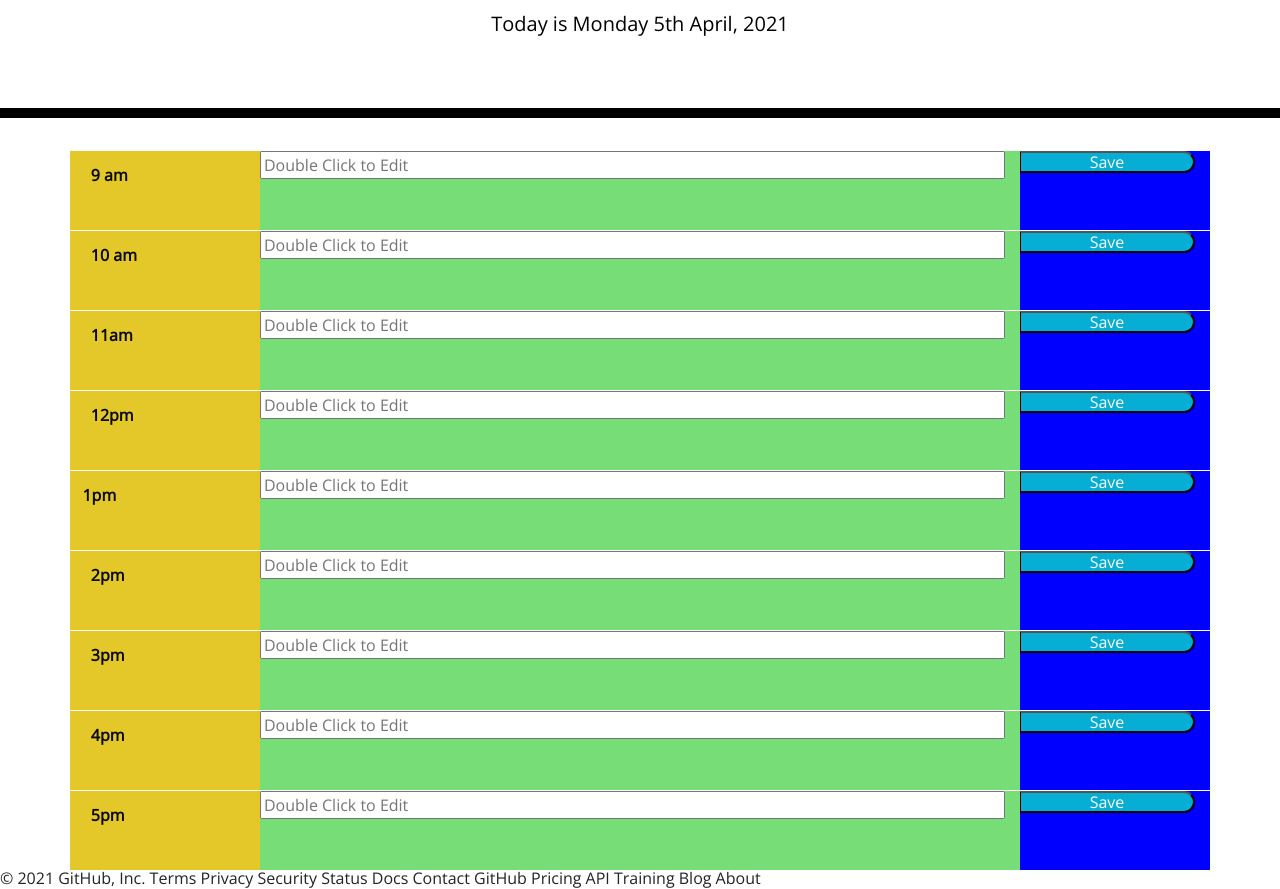
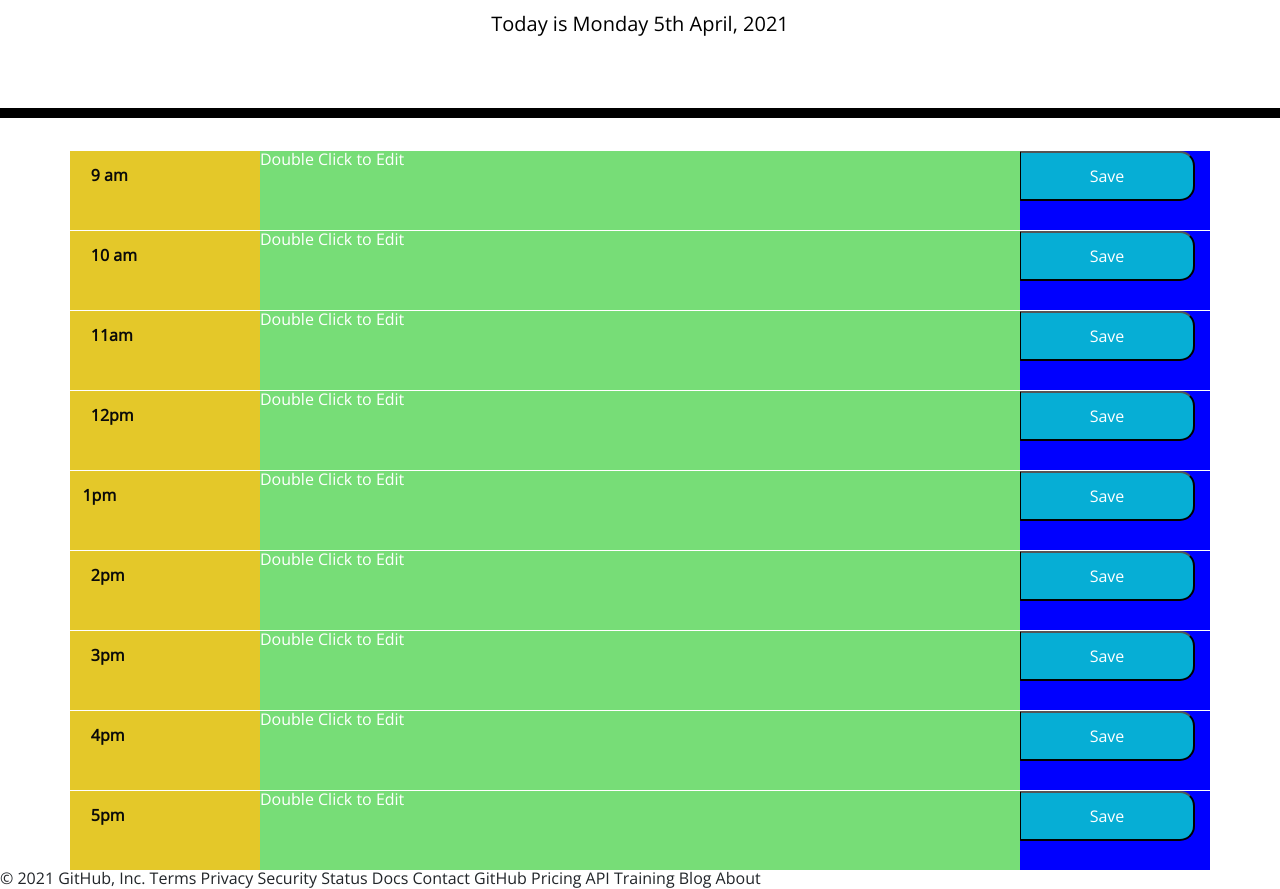
Before and after one commit to Cerberus0013/daily-planner2, a plain HTML site: page index.html in a window 1280 px wide. Shown: the part 182-1071 px from the top of the page. Drawn offline with nearby package versions, Linux system fonts and the light colour scheme.

Commit message:
editable is working

```diff
--- a/index.html
+++ b/index.html
@@ -33,8 +33,8 @@
     <div class="col-2 list-group time">
      9 am
     </div>
-    <div Id="9" class="col-8 list-group editable timeBlock">
-     <input type="text" class="description" placeholder= "Double Click to Edit" />
+    <div Id="9" class="col-8 list-group editable ">
+    <p>Double Click to Edit</p>
      </div>
     <div class="col-2 list-group saveable">
       <button class= "saveBtn">Save</button>
@@ -45,8 +45,8 @@
     <div class="col-2 list-group time">
      10 am
     </div>
-    <div id="10"class="col-8 list-group editable timeBlock">
-      <input type="text" class="description" placeholder= "Double Click to Edit" />
+    <div id="10"class="col-8 list-group editable ">
+       <p>Double Click to Edit</p>
     </div>
     <div class="col-2 list-group saveable">
        <button class= "saveBtn">Save</button>
@@ -57,8 +57,8 @@
     <div class="col-2 list-group time">
      11am
     </div>
-    <div id="11" class="col-8 list-group editable timeBlock">
-      <input type="text" class="description" placeholder= "Double Click to Edit" />
+    <div id="11" class="col-8 list-group editable ">
+       <p>Double Click to Edit</p>
     </div>
     <div class="col-2 list-group saveable">
        <button class= "saveBtn">Save</button>
@@ -68,8 +68,8 @@
     <div class="col-2 list-group time">
      12pm
     </div>
-    <div id="12"  class="col-8 list-group editable timeBlock">
-     <input type="text" class="description" placeholder= "Double Click to Edit" />
+    <div id="12"  class="col-8 list-group editable ">
+      <p>Double Click to Edit</p>
     </div>
     <div class="col-2 list-group saveable">
   <button class= "saveBtn">Save</button>
@@ -79,8 +79,8 @@
     <div class="col-2 list-group time">
    1pm
     </div>
-    <div id="13"  class="col-8 list-group editable  timeBlock">
-     <input type="text" class="description" placeholder= "Double Click to Edit" />
+    <div id="13"  class="col-8 list-group editable  ">
+      <p>Double Click to Edit</p>
     </div>
     <div class="col-2 list-group saveable">
      <button class= "saveBtn">Save</button>
@@ -90,8 +90,8 @@
     <div class="col-2 list-group time">
      2pm
     </div>
-    <div id="14" class="col-8 list-group editable timeBlock">
-   <input type="text" class="description" placeholder= "Double Click to Edit" />
+    <div id="14" class="col-8 list-group editable ">
+    <p>Double Click to Edit</p>
     </div>
     <div class="col-2 list-group saveable">
       <button class= "saveBtn">Save</button>
@@ -101,8 +101,8 @@
     <div class="col-2 list-group time">
      3pm
     </div>
-    <div id="15" class="col-8 list-group editable timeBlock">
-  <input type="text" class="" placeholder= "Double Click to Edit" />
+    <div id="15" class="col-8 list-group editable ">
+  <p>Double Click to Edit</p>
     </div>
     <div class="col-2 list-group saveable">
      <button class= "saveBtn">Save</button>
@@ -112,8 +112,8 @@
     <div class="col-2 list-group time">
      4pm
     </div>
-    <div id="16"  class="col-8 list-group editable timeBlock">
-     <input type="text" class="description" placeholder= "Double Click to Edit" />
+    <div id="16"  class="col-8 list-group editable ">
+      <p>Double Click to Edit</p>
     </div>
     <div class="col-2 list-group saveable">
       <button class= "saveBtn">Save</button>
@@ -123,8 +123,8 @@
     <div class="col-2 list-group time">
      5pm
     </div>
-    <div id="17"  class="col-8 list-group editable timeBlock">
-     <input type="text" class="description" placeholder= "Double Click to Edit" />
+    <div id="17"  class="col-8 list-group editable ">
+      <p>Double Click to Edit</p>
     </div>
     <div class="col-2 list-group saveable">
      <button class= "saveBtn">Save</button>
--- a/script.js
+++ b/script.js
@@ -14,29 +14,26 @@ $('#currentDay').append("Today is " + today.format('dddd Do MMMM, YYYY'))
 
 
 
-$(".editable").on("dblclick", function () {
+$(".editable").on("dblclick", 'p', function () {
 
   var text = $(this).text().trim()
 
-  var textInput = $("<textarea>").val(text);
+  var textInput = $("<textarea>").addClass("form-control").val(text);
 
-console.log(textInput);
-
- // $(this).replaceWith(textInput);
-
+$(this).replaceWith(textInput);
+textInput.trigger("focus");
   //textInput.trigger("focus");
 });
 
-$(".saveBtn").on("click", function () {
-  var text = $(this).text().trim();
+$(".editable").on("blur", "textarea", function () {
+  var text = $(this).val().trim();
+  // console.log(text)
 
-console.log(text)
+  //recreate p element
+  var editedTask = $("<p>").addClass("hour").text(text);
 
-var edited = $("<p>").addClass(".list-group").text(text);
-
-$(this).replaceWith(edited);
-
-
+  // replace textarea with p element
+  $(this).replaceWith(editedTask);
 });
 
 
@@ -45,7 +42,7 @@ $(this).replaceWith(edited);
         var currentHour = moment().hour();
 
         // loop over time block and ge the id attribut by its number and compare to current hour
-        $(".timeBlock").each(function () {
+        $(".editable").each(function () {
             var hourBlock = parseInt($(this).attr("id"));
 
             console.log(hourBlock, currentHour)
--- a/style.css
+++ b/style.css
@@ -22,9 +22,6 @@ textarea{
   border-bottom: 10px solid black;
 }
 
-.description{
-  white-space: pre-wrap;
-}
 
 .time-block{
   text-align: center;
@@ -37,11 +34,6 @@ textarea{
   border-top: 1px solid white;;
 }
 
-.hour {
-  background-color: #ffffff;
-  color: #000000;
-  border-top: 1px dashed #000000;
-}
 
 .past {
   background-color: #d44242;
@@ -65,6 +57,8 @@ textarea{
   border-bottom-right-radius: 15px;
   background-color: #06AED5;
   color: white;
+  height: 50px;
+  position: Center;
 }
 
 .saveBtn::hover {
@@ -72,6 +66,11 @@ textarea{
   transition: all .3s ease-in-out;
 }
 
+.hour {
+  background-color: #c5c1c1;
+  color: #000000;
+  border-top: 1px dashed #000000;
+}
 
 
 
```
